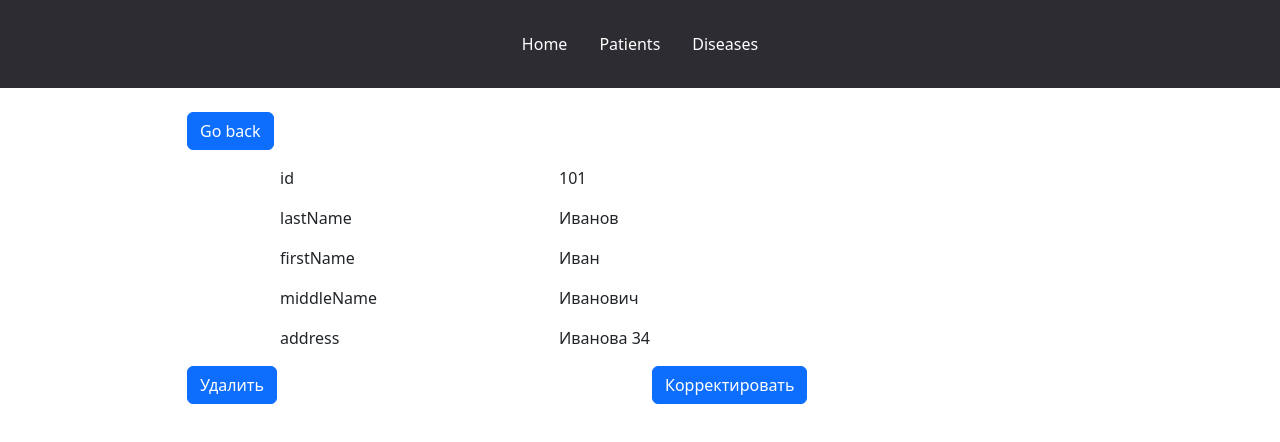
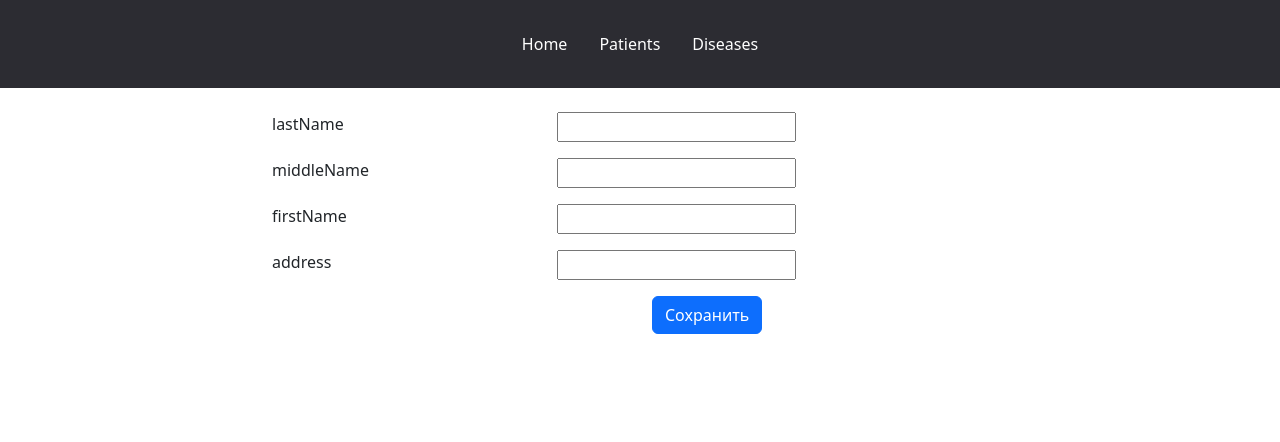
Before and after one commit to VolodyaChvey/DatabaseOfPatients, a React (Create React App) app in the folder Patients/client/: page /patients/new in a window 1280 px wide. Shown: the top 442 px of the page. Built offline with nearby package versions, Linux system fonts and the light colour scheme; no server answers.

Commit message:
morning20.01

```diff
--- a/Patients/client/src/App.js
+++ b/Patients/client/src/App.js
@@ -7,6 +7,7 @@ import StartPage from "./Pages/StartPage";
 import { SinglePatient, patientLoader } from "./Pages/SinglePatient";
 import { Patients, patientsLoader } from './Pages/Patients';
 import ErrorPage from './Pages/ErrorPage';
+import AddPatient from "./Pages/AddPatient";
 
 const router = createBrowserRouter(
   createRoutesFromElements(
@@ -14,6 +15,7 @@ const router = createBrowserRouter(
       <Route index element={<StartPage />} />
       <Route path="patients" element={<Patients />} loader={patientsLoader} errorElement={<ErrorPage />} />
       <Route path="patients/:id" element={<SinglePatient />} loader={patientLoader} />
+      <Route path="patients/new" element={<AddPatient/>}/>
     </Route>
   )
 )
--- a/Patients/client/src/Components/TextInput.jsx
+++ b/Patients/client/src/Components/TextInput.jsx
@@ -1,11 +1,11 @@
-import { useState } from "react"
+
 import { Col, Row } from "react-bootstrap"
 
-export default function TextInput({ k, name, placeholder, onChange }) {
+export default function TextInput({ text, name, placeholder, onChange }) {
     return (
         <Row className="mb-3">
             <Col sm={2}></Col>
-            <Col sm={3} className="text-right">{k}</Col>
+            <Col sm={3} className="text-right">{text}</Col>
             <Col sm={3} className="text-right">
                 <input name={name} placeholder={placeholder} onChange={onChange} />
             </Col>
--- a/Patients/client/src/Pages/AddPatient.jsx
+++ b/Patients/client/src/Pages/AddPatient.jsx
@@ -1,8 +1,8 @@
 import TextInput from "../Components/TextInput";
-
+import TwoButtons from "../Components/TwoButtons"
+import { useState } from "react";
 export default function AddPatient() {
-    const [patient, setPatient] = useState(
-        {
+  const [patient, setPatient] = useState({
     lastName: "",
     middleName: "",
     firstName: "",
@@ -12,13 +12,24 @@ export default function AddPatient() {
     setPatient({
       ...patient,
       [e.target.name]: e.target.value,
-        })
-    };
-    function onSave() { }
+    });
+  }
+ async function onSave() {
+    try{
+      // const res =
+        await fetch(`http://localhost:8080/patients`,{
+            method: 'POST',
+            body: JSON.stringify(patient)
+        });
+    }catch(e){}
+    console.log(patient);
+  }
   return (
     <>
-            {Object.entries(patient).map(([k, v])=>(
-            <TextInput key={k} name={k} onChange={onHandleChange}/>))}
+      {Object.entries(patient).map(([k, v]) => (
+        <TextInput key={k} text={k} name={k} onChange={onHandleChange} />
+      ))}
+      <TwoButtons twoLabel={"Сохранить"} twoOnClick={onSave}/>
     </>
-    )
+  );
 }
--- a/Patients/client/src/Pages/Addition.jsx
+++ b/Patients/client/src/Pages/Addition.jsx
@@ -7,7 +7,7 @@ export default function Addition() {
                 <div className="col-3"></div>
                 <div className="col-6">
                     <ListGroup defaultActiveKey={'#link1'}>
-                        <ListGroup.Item action href="#link1">Пациент</ListGroup.Item>
+                        <ListGroup.Item action href="patients/new">Пациент</ListGroup.Item>
                         <ListGroup.Item action href="#link2">Анализы</ListGroup.Item>
                         <ListGroup.Item action href="#link3">Осмотр</ListGroup.Item>
                     </ListGroup>
```
Lines whose indentation alone changed are shown as unchanged.
